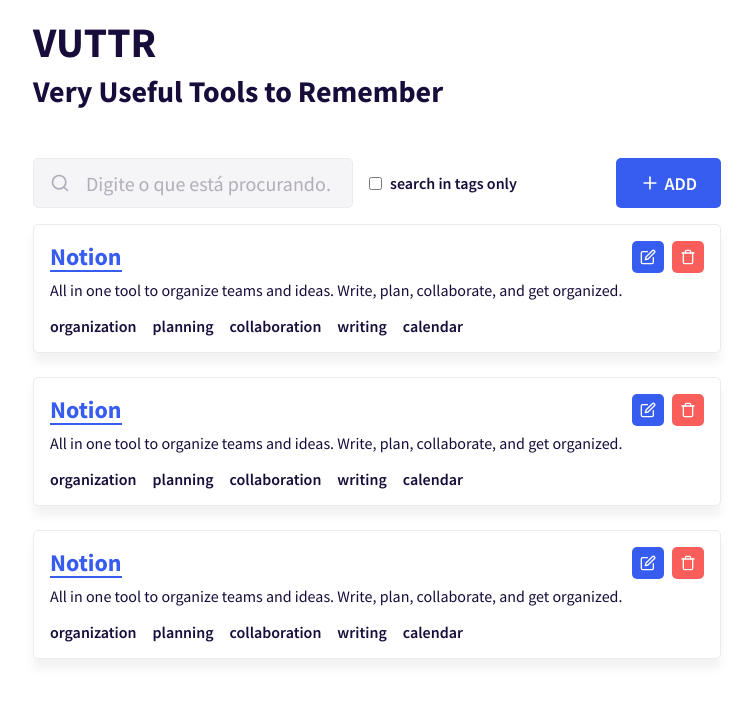
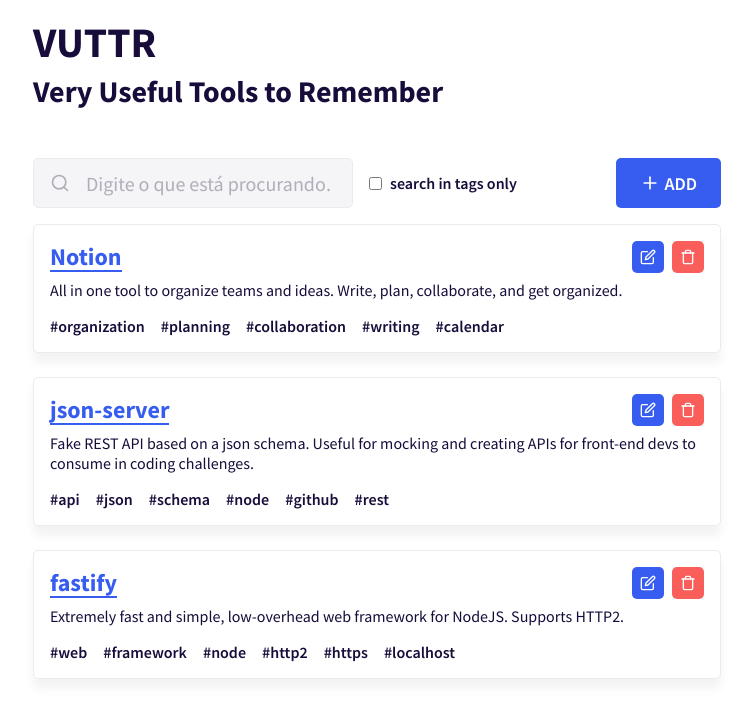
Before and after one commit to orenatodos/vuttr, a React (Create React App) app: page / in a window 1280 px wide. Shown: the top 718 px of the page, without its empty margins (263-1015 px from the left). Built offline with nearby package versions, Linux system fonts and the light colour scheme; data requests are answered from the project's data file.

Commit message:
:sparkles: feat: busca e renderiza dados da API

```diff
--- a/src/App.tsx
+++ b/src/App.tsx
@@ -1,11 +1,35 @@
+import { useCallback, useEffect, useState } from 'react';
+
+import api from './services/api';
+
 import Header from './components/Header';
 import Tools from './components/Tools';
 
+export interface Tool {
+  id: number;
+  title: string;
+  link: string;
+  description: string;
+  tags: String[];
+}
+
 export default function App() {
+  const [tools, setTools] = useState<Tool[]>([]);
+
+  const getData = useCallback(async () => {
+    const response = await api.get('tools');
+
+    setTools(response.data);
+  }, []);
+
+  useEffect(() => {
+    getData();
+  }, []); // eslint-disable-line
+
   return (
     <>
       <Header />
-      <Tools />
+      <Tools tools={tools} />
     </>
   );
 }
--- a/src/components/Tools/index.tsx
+++ b/src/components/Tools/index.tsx
@@ -2,23 +2,28 @@
 
 import Button from '../Button';
 
+import { Tool } from '../../App';
+
 import * as S from './styles';
 
-export default function Tools() {
+interface ToolsProps {
+  tools: Tool[];
+}
+
+export default function Tools(props: ToolsProps) {
+  const { tools } = props;
+
   return (
     <S.Container>
-      <article>
-        <a href="/">Notion</a>
-        <p>
-          All in one tool to organize teams and ideas. Write, plan, collaborate,
-          and get organized.
-        </p>
+      {tools.map(tool => (
+        <article key={tool.id}>
+          <a href={tool.link}>{tool.title}</a>
+          <p>{tool.description}</p>
           <ul>
-          <li>organization</li>
-          <li>planning</li>
-          <li>collaboration</li>
-          <li>writing</li>
-          <li>calendar</li>
+            {tool.tags.map((tag, index) => (
+              // eslint-disable-next-line
+              <li key={index}>#{tag}</li>
+            ))}
           </ul>
           <div>
             <Button type="button">
@@ -29,50 +34,7 @@
             </Button>
           </div>
         </article>
-      <article>
-        <a href="/">Notion</a>
-        <p>
-          All in one tool to organize teams and ideas. Write, plan, collaborate,
-          and get organized.
-        </p>
-        <ul>
-          <li>organization</li>
-          <li>planning</li>
-          <li>collaboration</li>
-          <li>writing</li>
-          <li>calendar</li>
-        </ul>
-        <div>
-          <Button type="button" className="edit">
-            <FiEdit size={16} />
-          </Button>
-          <Button type="button" className="remove">
-            <FiTrash size={16} />
-          </Button>
-        </div>
-      </article>
-      <article>
-        <a href="/">Notion</a>
-        <p>
-          All in one tool to organize teams and ideas. Write, plan, collaborate,
-          and get organized.
-        </p>
-        <ul>
-          <li>organization</li>
-          <li>planning</li>
-          <li>collaboration</li>
-          <li>writing</li>
-          <li>calendar</li>
-        </ul>
-        <div>
-          <Button type="button" className="edit">
-            <FiEdit size={16} />
-          </Button>
-          <Button type="button" className="remove">
-            <FiTrash size={16} />
-          </Button>
-        </div>
-      </article>
+      ))}
     </S.Container>
   );
 }
```
Also changed, not shown: 1 other file (tests, documents, lock files or other folders). Lines whose indentation alone changed are shown as unchanged.
